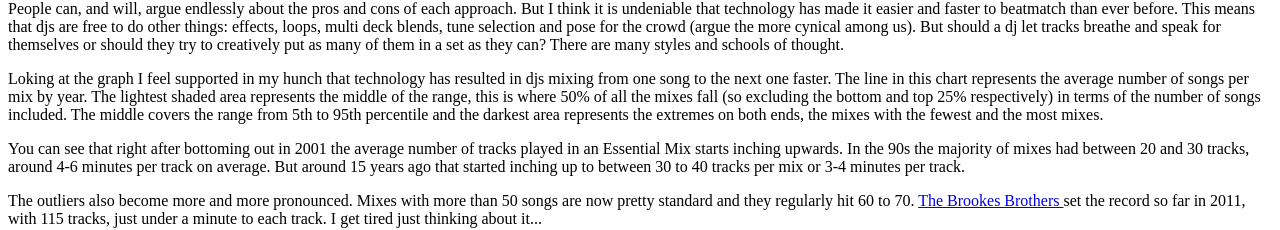
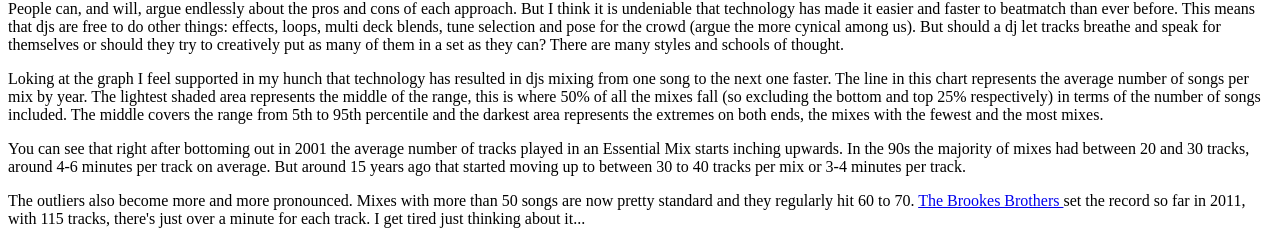
Before and after one commit to Kalli/EssentialMixStats, a React app: page / in a window 1280 px wide. Shown: the part 774-1004 px from the top of the page. Built offline with nearby package versions, Linux system fonts and the light colour scheme; no server answers; the HTML template or start-up script is replaced by a standard one.

Commit message:
Open links in new windows

```diff
--- a/src/App.js
+++ b/src/App.js
@@ -164,7 +164,7 @@ class App extends Component{
 								pivotal role within the scene.
 							</p>
 							<p>
-								Using the crowdsourced tracklist website <a href="https://www.mixesdb.com/">MixesDB </a>
+								Using the crowdsourced tracklist website <a target={"_blank"} href="https://www.mixesdb.com/">MixesDB </a>
 								I gathered information about the performers, artists, tracklists and genres from more than
 								1400 editions of the Essential Mix. Look below for some insight into the history, evolution
 								and trends of the last 26 years in dance music.
@@ -172,7 +172,7 @@ class App extends Component{
 							<p>
 								If you are interested in the code behind both getting the data and visualising it or the
 								raw data itself you can find it on  <a target={"_blank"} href="https://github.com/Kalli/EssentialMixStats">Github</a>. If you
-								have any questions you can hit me up on <a target={"_blank"}  href="http://twitter.com/karltryggvason">
+								have any questions you can hit me up on <a target={"_blank"} href="http://twitter.com/karltryggvason">
 								@karltryggvason</a> on Twitter or shoot me an email at <a href="mailto:ktryggvason@gmail.com">
 								ktryggvason@gmail.com</a>.
 							</p>
@@ -223,13 +223,13 @@ class App extends Component{
 							<p>
 								You can see that right after bottoming out in 2001 the average number of tracks played in an Essential
 								Mix starts inching upwards. In the 90s the majority of mixes had between 20 and 30 tracks,
-								around 4-6 minutes per track on average. But around 15 years ago that started inching
+								around 4-6 minutes per track on average. But around 15 years ago that started moving
 								up to between 30 to 40 tracks per mix or 3-4 minutes per track.
 							</p>
 							<p>
 								The outliers also become more and more pronounced. Mixes with more than 50 songs are now
-								pretty standard and they regularly hit 60 to 70. <a href="https://www.mixesdb.com/w/2011-07-23_-_Brookes_Brothers_-_Essential_Mix">
-								The Brookes Brothers </a> set the record so far in 2011, with 115 tracks, just under a minute to each track.
+								pretty standard and they regularly hit 60 to 70. <a target={"_blank"} href="https://www.mixesdb.com/w/2011-07-23_-_Brookes_Brothers_-_Essential_Mix">
+								The Brookes Brothers </a> set the record so far in 2011, with 115 tracks, there's just over a minute for each track.
 								I get tired just thinking about it...
 							</p>
 							<p>
```
